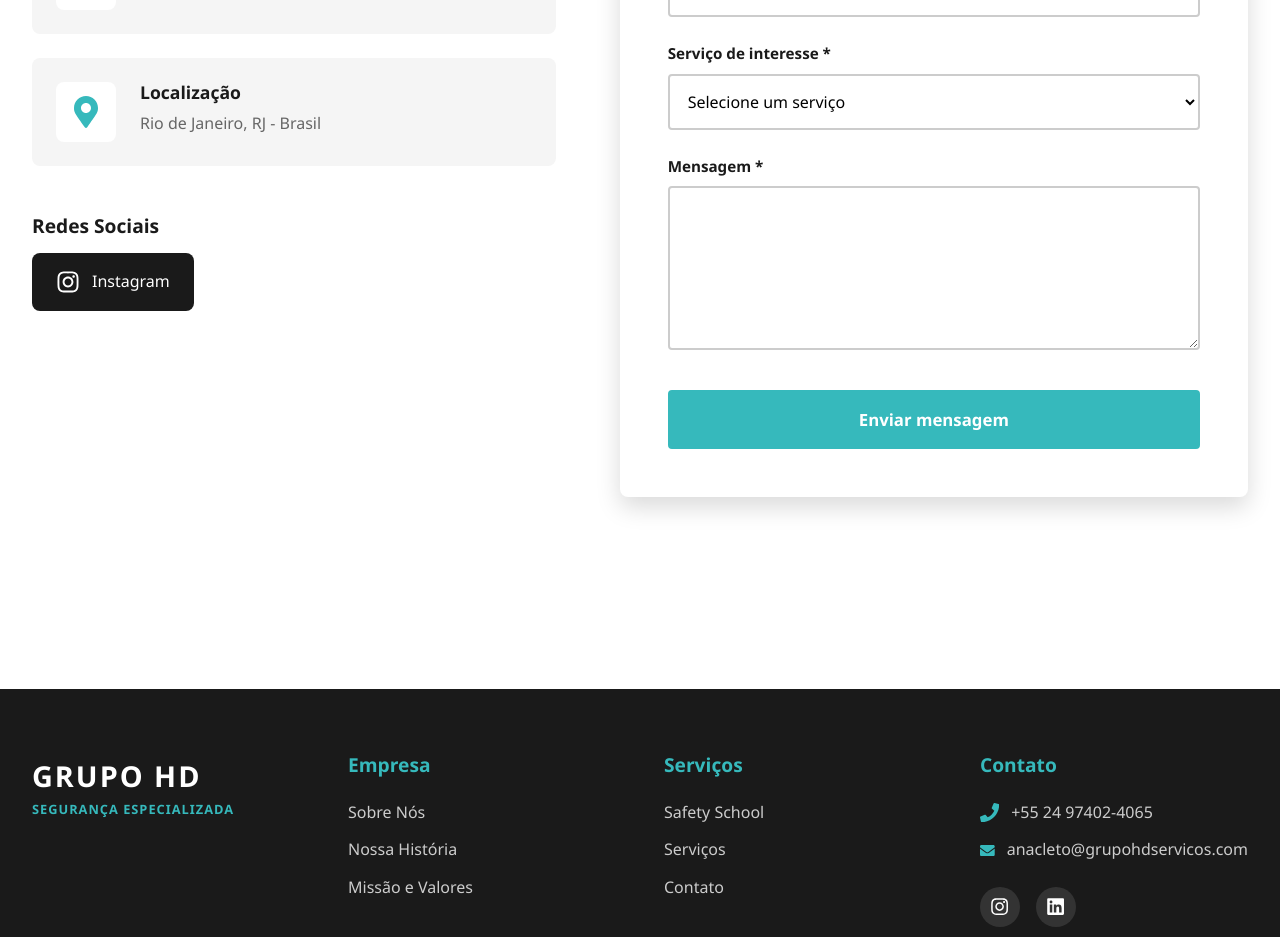
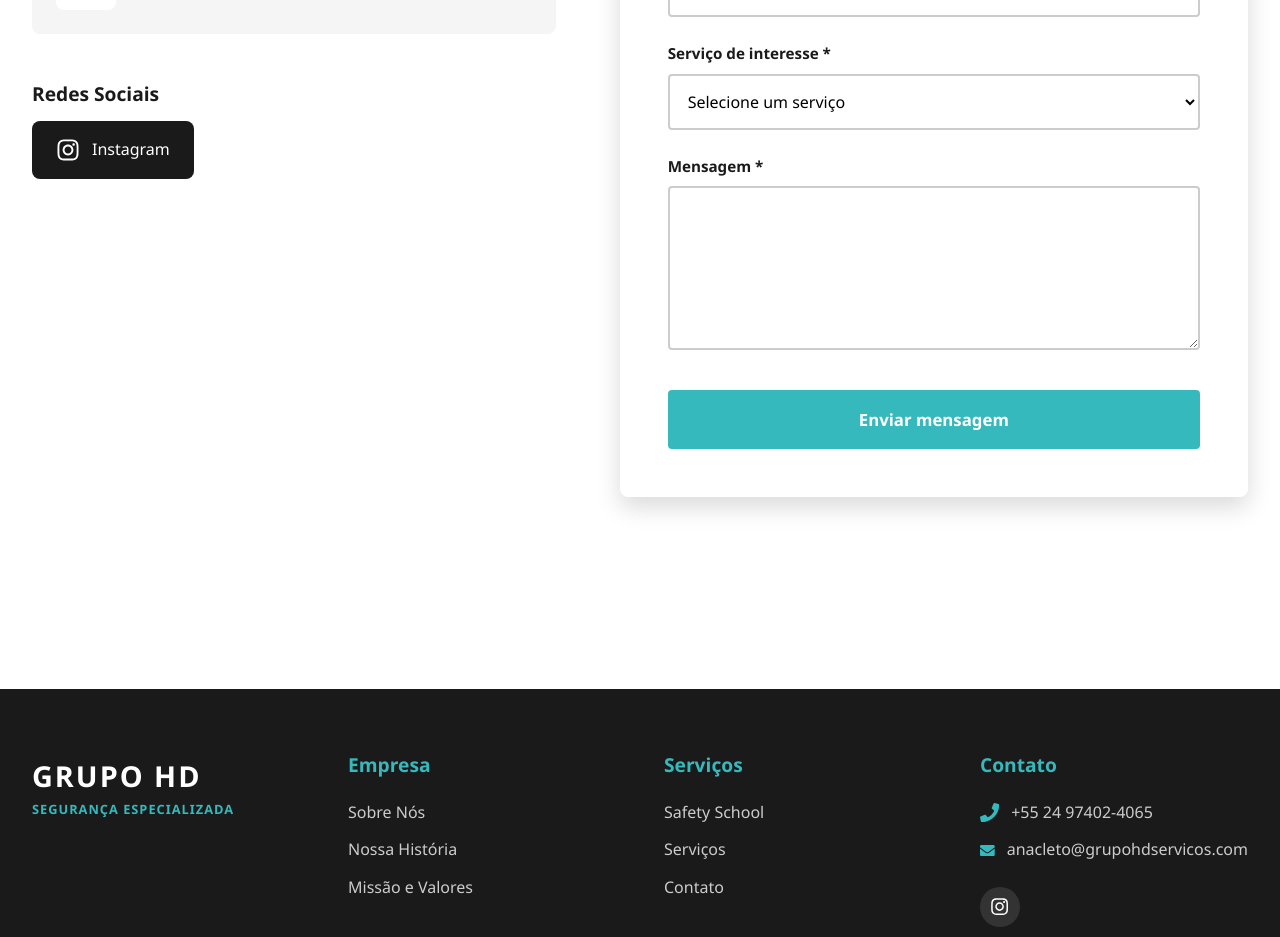
Before and after one commit to dan94k/grupohd, a React (Vite) app: page /grupohd/contato in a window 1280 px wide. Shown: the part 835-1772 px from the top of the page. Built offline with nearby package versions, Linux system fonts and the light colour scheme.

Commit message:
Ajustes gerais

```diff
--- a/src/components/Footer.jsx
+++ b/src/components/Footer.jsx
@@ -1,6 +1,6 @@
 import { Link } from 'react-router-dom'
 import { useTranslation } from 'react-i18next'
-import { FaPhone, FaEnvelope, FaInstagram, FaLinkedin } from 'react-icons/fa'
+import { FaPhone, FaEnvelope, FaInstagram } from 'react-icons/fa'
 import './Footer.css'
 
 export default function Footer() {
@@ -53,9 +53,6 @@ export default function Footer() {
               <a href="https://instagram.com/grupohdsecurity" target="_blank" rel="noopener noreferrer" aria-label="Instagram">
                 <FaInstagram />
               </a>
-              <a href="https://linkedin.com" target="_blank" rel="noopener noreferrer" aria-label="LinkedIn">
-                <FaLinkedin />
-              </a>
             </div>
           </div>
         </div>
--- a/src/pages/Contact.jsx
+++ b/src/pages/Contact.jsx
@@ -1,6 +1,6 @@
 import { useState } from 'react'
 import { useTranslation } from 'react-i18next'
-import { FaPhone, FaEnvelope, FaWhatsapp, FaInstagram, FaMapMarkerAlt } from 'react-icons/fa'
+import { FaPhone, FaEnvelope, FaWhatsapp, FaInstagram } from 'react-icons/fa'
 import './Contact.css'
 
 export default function Contact() {
@@ -99,16 +99,6 @@ export default function Contact() {
                     >
                       +55 24 97402-4065
                     </a>
-                  </div>
-                </div>
-
-                <div className="contact-method">
-                  <div className="method-icon">
-                    <FaMapMarkerAlt />
-                  </div>
-                  <div className="method-content">
-                    <h3>{t('contact.info.location')}</h3>
-                    <p>Rio de Janeiro, RJ - Brasil</p>
                   </div>
                 </div>
               </div>
--- a/src/pages/Home.jsx
+++ b/src/pages/Home.jsx
@@ -43,11 +43,16 @@ export default function Home() {
             <h1 className="hero-title">{t('home.hero.title')}</h1>
             <p className="hero-subtitle">{t('home.hero.subtitle')}</p>
             <div className="hero-buttons">
-              <Link to="/contato" className="btn btn-primary">
+              <a
+                href={`https://wa.me/5524974024065?text=${encodeURIComponent(t('common.whatsappMessage'))}`}
+                target="_blank"
+                rel="noopener noreferrer"
+                className="btn btn-primary"
+              >
                 {t('home.hero.ctaPrimary')}
-              </Link>
-              <Link to="/safety-school" className="btn btn-secondary">
-                {t('home.hero.ctaSecondary')}
+              </a>
+              <Link to="/servicos" className="btn btn-secondary">
+                Conheça nossos serviços
               </Link>
             </div>
           </div>
--- a/src/pages/SafetySchool.jsx
+++ b/src/pages/SafetySchool.jsx
@@ -167,9 +167,14 @@ export default function SafetySchool() {
             <FaShieldAlt className="cta-icon" />
             <h2>{t('safetySchool.cta.title')}</h2>
             <p>{t('safetySchool.cta.description')}</p>
-            <Link to="/contato" className="btn btn-large">
+            <a
+              href={`https://wa.me/5524974024065?text=${encodeURIComponent(t('common.whatsappMessage'))}`}
+              target="_blank"
+              rel="noopener noreferrer"
+              className="btn btn-large"
+            >
               {t('safetySchool.cta.button')}
-            </Link>
+            </a>
           </div>
         </div>
       </section>
--- a/src/pages/Services.jsx
+++ b/src/pages/Services.jsx
@@ -91,9 +91,14 @@ export default function Services() {
           <div className="services-cta-content">
             <h2>{t('services.cta.title')}</h2>
             <p>{t('services.cta.description')}</p>
-            <Link to="/contato" className="btn btn-primary">
+            <a
+              href={`https://wa.me/5524974024065?text=${encodeURIComponent(t('common.whatsappMessage'))}`}
+              target="_blank"
+              rel="noopener noreferrer"
+              className="btn btn-primary"
+            >
               {t('services.cta.button')}
-            </Link>
+            </a>
           </div>
         </div>
       </section>
```
